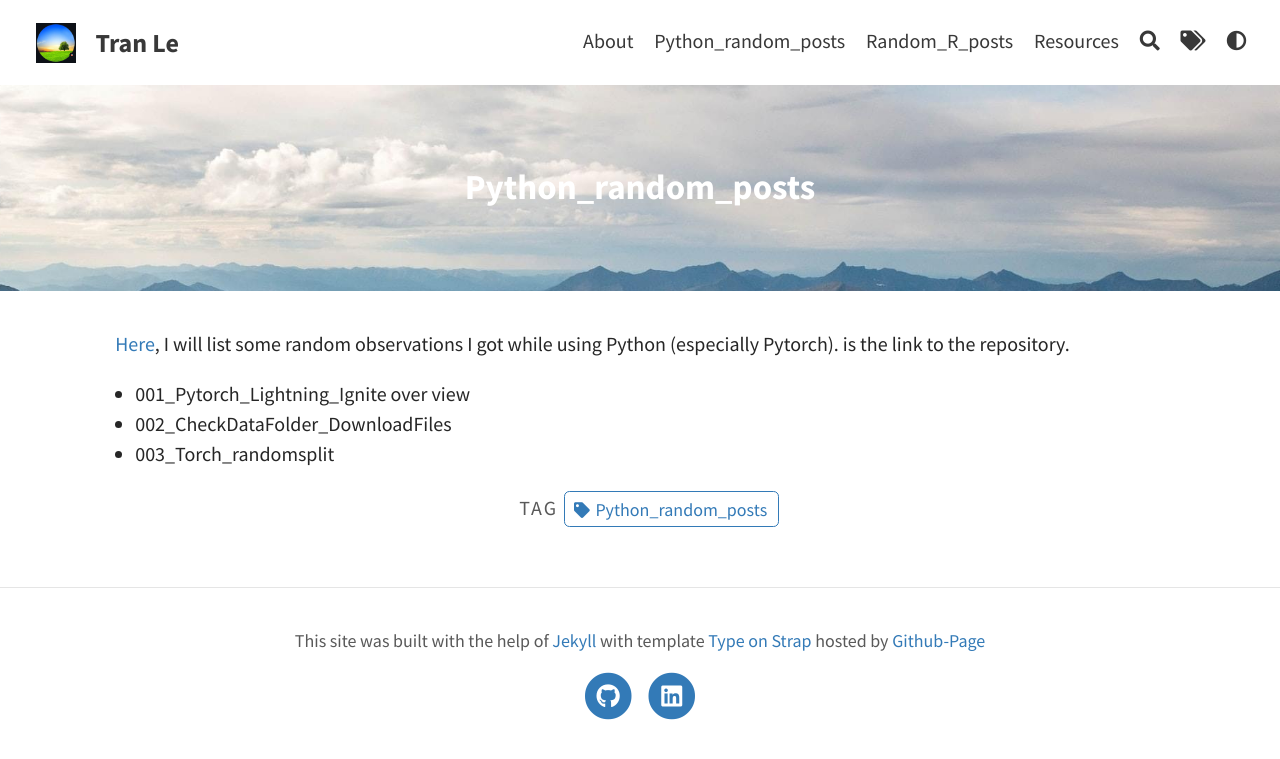
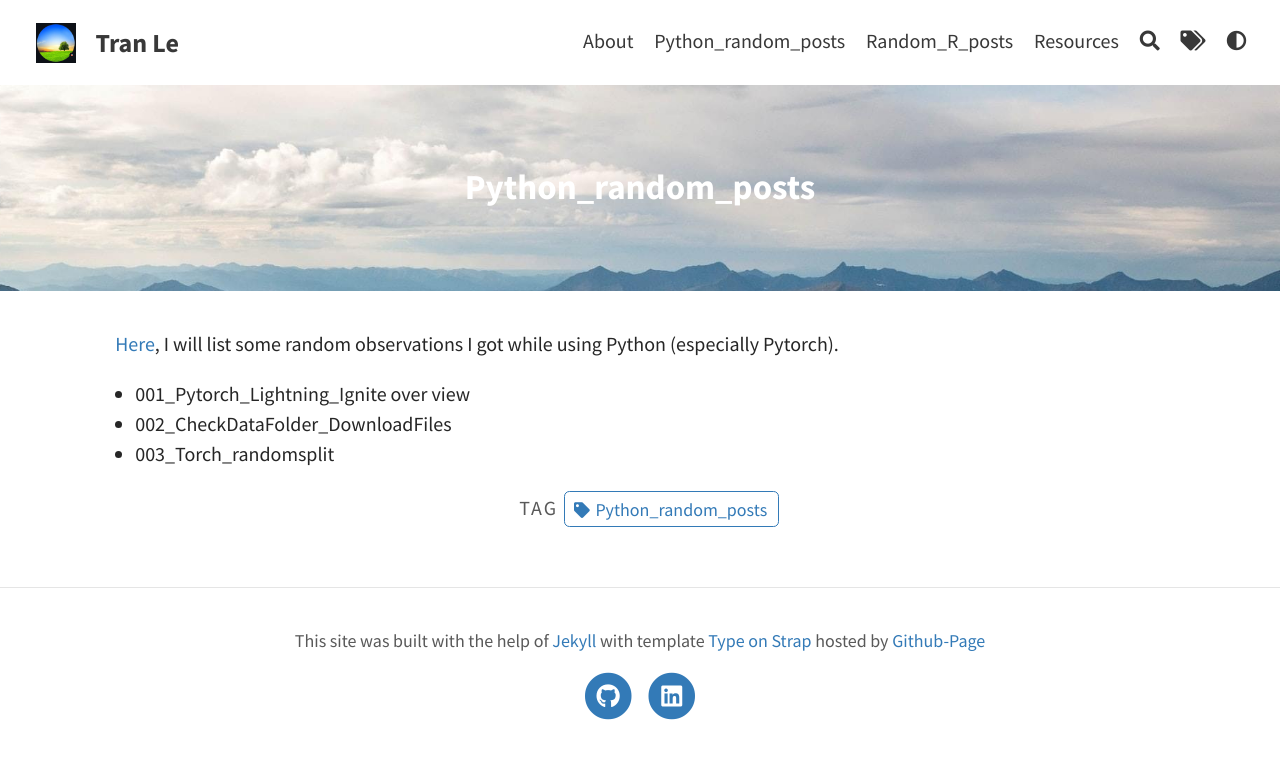
Before and after one commit to tranktle/porfolio, a Jekyll site: the page built from pages/python_random_posts.md, in a window 1280 px wide. Shown: the top 759 px of the page. Built offline with Jekyll 4.4.1, drawn with Linux system fonts in a browser that asks for light colours.

Commit message:
change the link to the python random post 1

```diff
--- a/pages/python_random_posts.md
+++ b/pages/python_random_posts.md
@@ -5,7 +5,7 @@ permalink: /Python_random_posts/
 feature-img: "assets/img/pexels/travel.jpeg"
 tags: [Python_random_posts]
 ---
-[Here](https://github.com/tranktle/random_python_tricks), I will list some random observations I got while using Python (especially Pytorch).  is the link to the repository.
+[Here](https://github.com/tranktle/random_python_tricks), I will list some random observations I got while using Python (especially Pytorch).
 
 - 001_Pytorch_Lightning_Ignite over view
 - 002_CheckDataFolder_DownloadFiles
```
